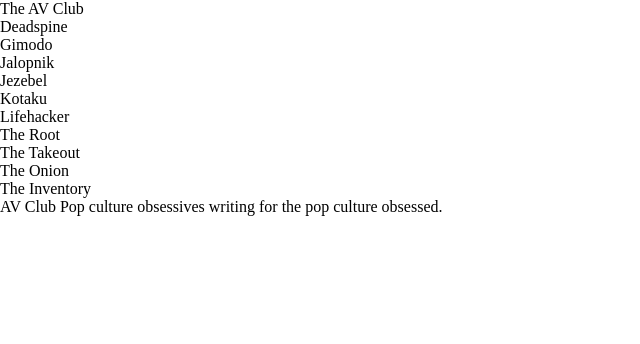
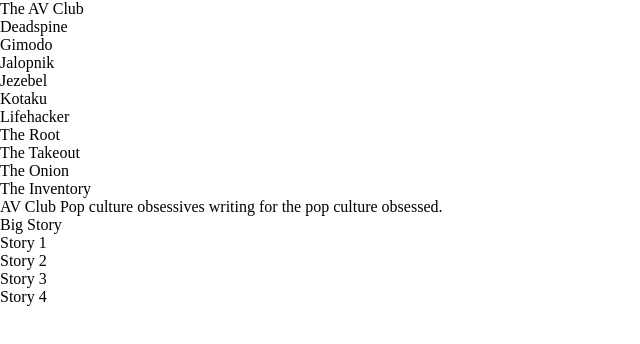
Before and after one commit to mira-kine/lab-02b-copy-a-site, a plain HTML site: page index.html in a window 1280 px wide. Shown: the whole page, without its empty margins (0-640 px from the left). Drawn offline with Linux system fonts and the light colour scheme.

Commit message:
adding main portion placeholders

```diff
--- a/index.html
+++ b/index.html
@@ -35,4 +35,11 @@
         <span class="nav-link"></span>
         <span class="nav-link"></span>
     </nav>
+    <main>
+        <div>Big Story</div>
+        <div>Story 1</div>
+        <div>Story 2</div>
+        <div>Story 3</div>
+        <div>Story 4</div>
+    </main>
 </html>
```
